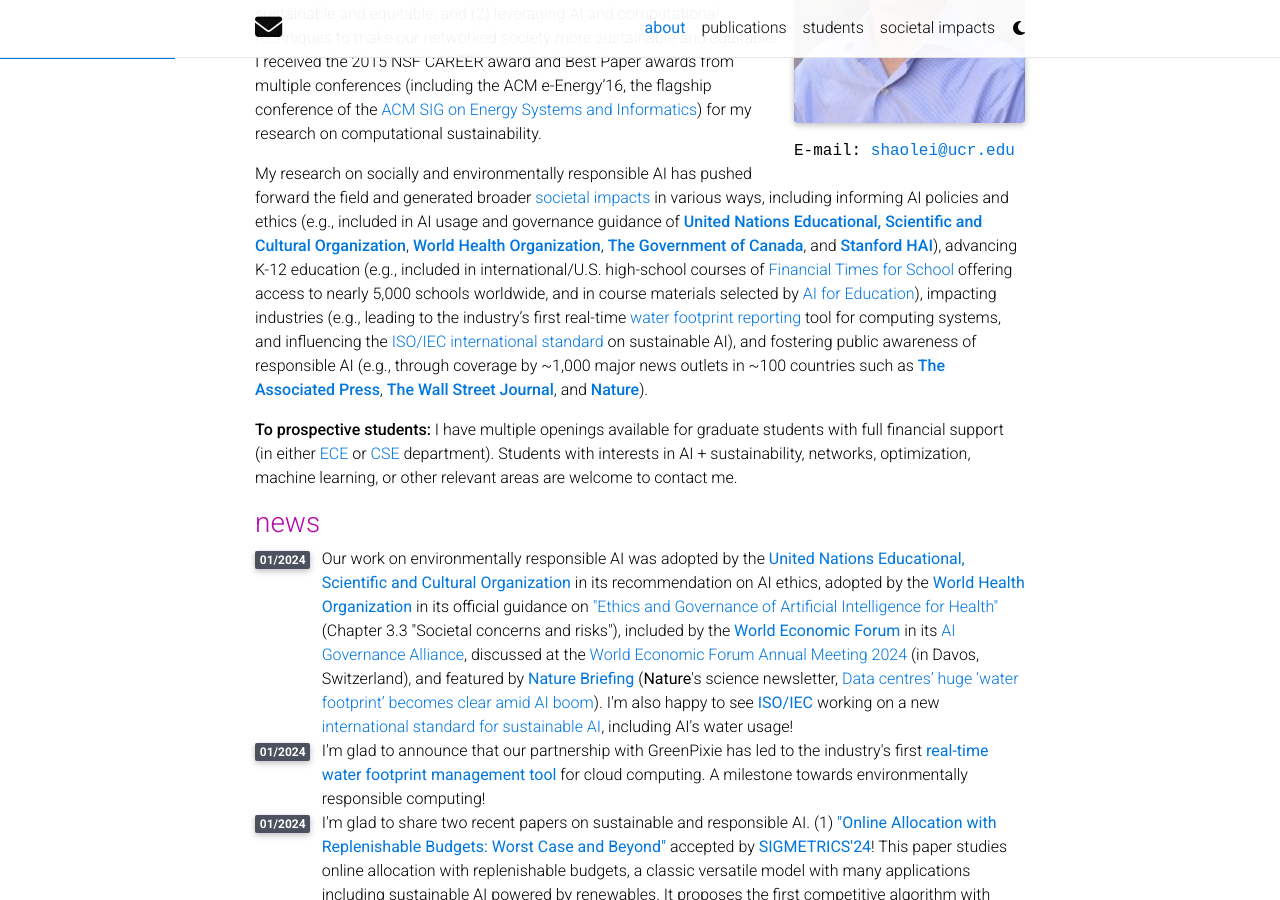
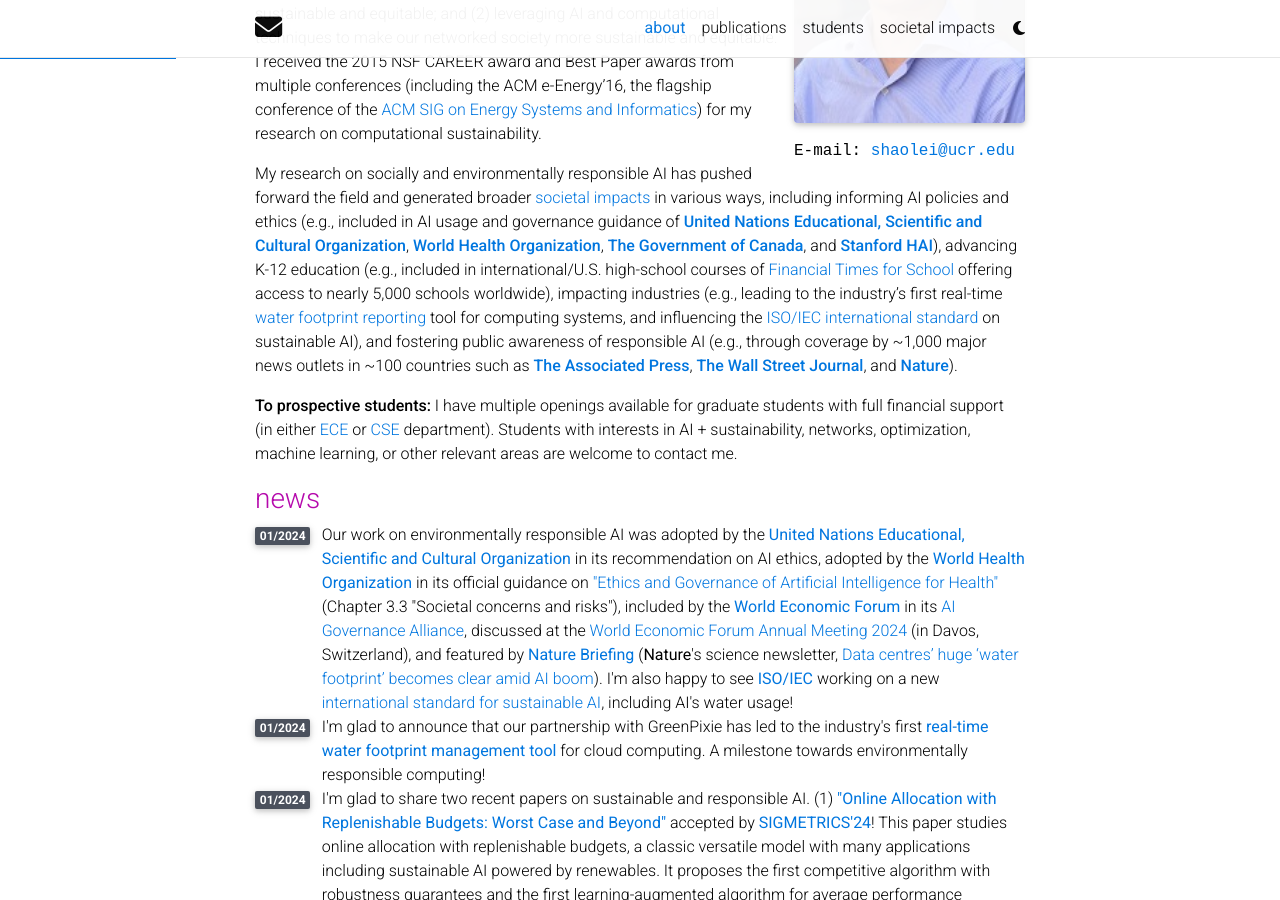
Before and after one commit to shaoleiren/shaoleiren.github.io, a Jekyll site: the page built from _pages/about.md, in a window 1280 px wide and 900 px high, scrolled down 368 px. Built offline with Jekyll 4.4.1, drawn with Linux system fonts in a browser that asks for light colours; full-size pictures stand in for the smaller copies a plugin makes; comment, search, counter and statistics services are not loaded; a style sheet for code colours, icons or effects is not loaded.

Commit message:
Update about.md

```diff
--- a/_pages/about.md
+++ b/_pages/about.md
@@ -31,7 +31,7 @@
 of **[United Nations Educational, Scientific and Cultural Organization](https://www.computer.org/csdl/magazine/co/2024/02/10417786/1Ua1B1ZYCR2)**, **[World Health Organization](https://iris.who.int/bitstream/handle/10665/375579/9789240084759-eng.pdf)**, **[The Government of Canada](https://www.canada.ca/en/government/system/digital-government/digital-government-innovations/responsible-use-ai/guide-use-generative-ai.html)**, and **[Stanford HAI](https://hai.stanford.edu/sites/default/files/2024-02/Exploring-Impact-AI-Black-Americans.pdf)**),
 advancing K-12 education (e.g., included in international/U.S. high-school courses of
 [Financial Times for School](https://www.ft.com/content/a5a20823-d26f-4701-8afa-18a46a2eea98) offering
-access to nearly 5,000 schools worldwide, and in course materials selected by [AI for Education](https://www.aiforeducation.io/ai-resources/ais-impact-on-the-environment)),
+access to nearly 5,000 schools worldwide),
 impacting industries (e.g., leading to the industry's first
 real-time [water footprint reporting](https://www.linkedin.com/posts/greenpixie_greenpixie-is-proud-to-include-water-consumption-activity-7155581411104604160-7W1_/) tool for computing systems, and influencing the [ISO/IEC international standard](https://www.iec.ch/blog/importance-sustainable-ai) on sustainable AI), and
 fostering public awareness of responsible AI (e.g., through coverage
```
